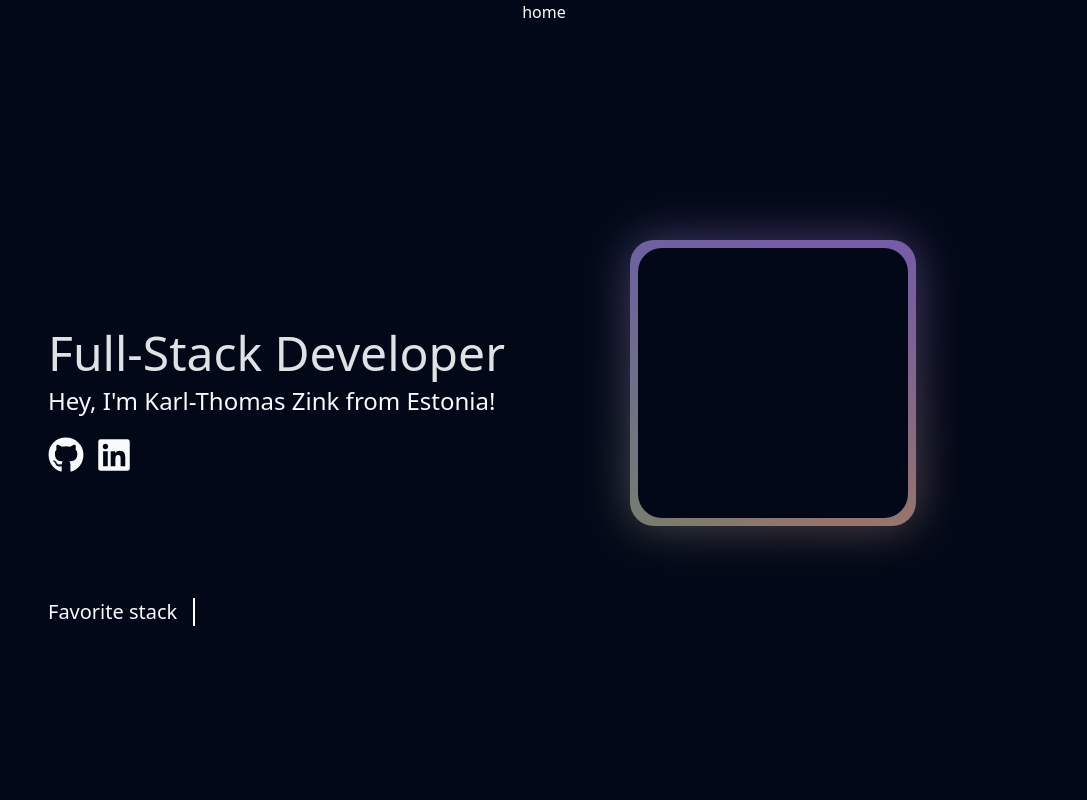
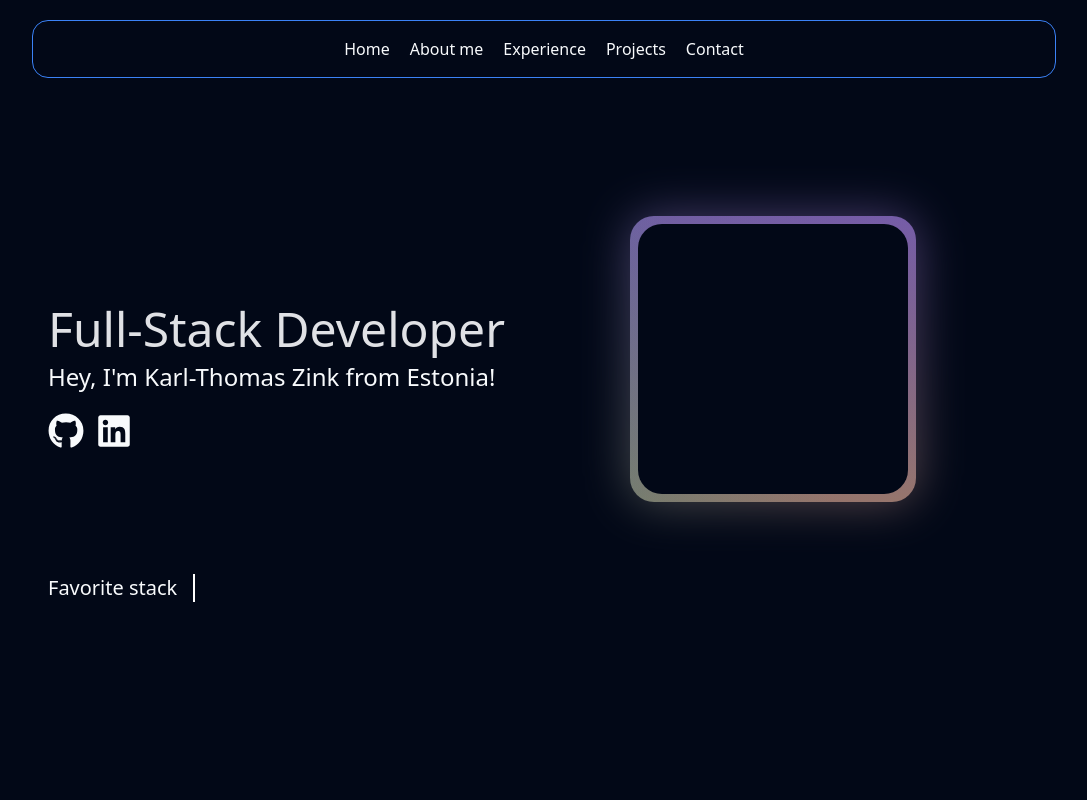
Before and after one commit to karlthomaas/portfolio, a React (Vite) app: page / in a window 1280 px wide. Shown: the top 800 px of the page, without its empty margins (96-1183 px from the left). Built offline with nearby package versions, Linux system fonts and the light colour scheme.

Commit message:
Refactor navigation bar component

```diff
--- a/src/components/index.ts
+++ b/src/components/index.ts
@@ -1,6 +1,6 @@
 export * from './homepage/project-showcase'
 export * from './ui/background-gradient'
-export * from './ui/navigation-bar'
+export * from './navigation-bar'
 export * from './ui/tracing-beam'
 export * from './ui/button'
 export * from './homepage/home'
--- /dev/null
+++ b/src/components/navbar.tsx
@@ -0,0 +1 @@
+export const defau
--- /dev/null
+++ b/src/components/navigation-bar.tsx
@@ -0,0 +1,41 @@
+import { HomeLayoutWrapper } from '.';
+import { useEffect, useState } from 'react';
+import { cn } from '@/lib/utils';
+
+export const NavigationBar = () => {
+  const [showNavbar, setShowNavbar] = useState(true);
+  const [lastScrollY, setLastScrollY] = useState(0);
+
+  const controlNavbar = () => {
+    setLastScrollY(window.scrollY);
+    console.log(window.scrollY, lastScrollY);
+
+    if (window.scrollY < 100 || window.scrollY < lastScrollY) {
+      setShowNavbar(true)
+    } else  {
+      setShowNavbar(false);
+    }
+  };
+
+  useEffect(() => {
+    window.addEventListener('scroll', controlNavbar);
+    return () => window.removeEventListener('scroll', controlNavbar);
+  }, [lastScrollY]);
+
+  if (showNavbar) {
+    return (
+      <HomeLayoutWrapper
+        tag='nav'
+        className='border-1 fixed top-5 z-20 flex w-full h- justify-center rounded-2xl border border-primary p-2 h-max -translate-x-1/2 left-1/2'
+      >
+        <ul className='flex justify-evenly space-x-5 font-medium'>
+          <li>Home</li>
+          <li>About me</li>
+          <li>Experience</li>
+          <li>Projects</li>
+          <li>Contact</li>
+        </ul>
+      </HomeLayoutWrapper>
+    );
+  }
+};
--- a/src/components/ui/navigation-bar.tsx
+++ /dev/null
@@ -1,11 +0,0 @@
-export const NavigationBar = () => {
-  return (
-    <div className='w-full flex justify-center'>
-      <div className="mx-auto">
-        <ul>
-          <li>home</li>
-        </ul>
-      </div>
-    </div>
-  );
-};
```
